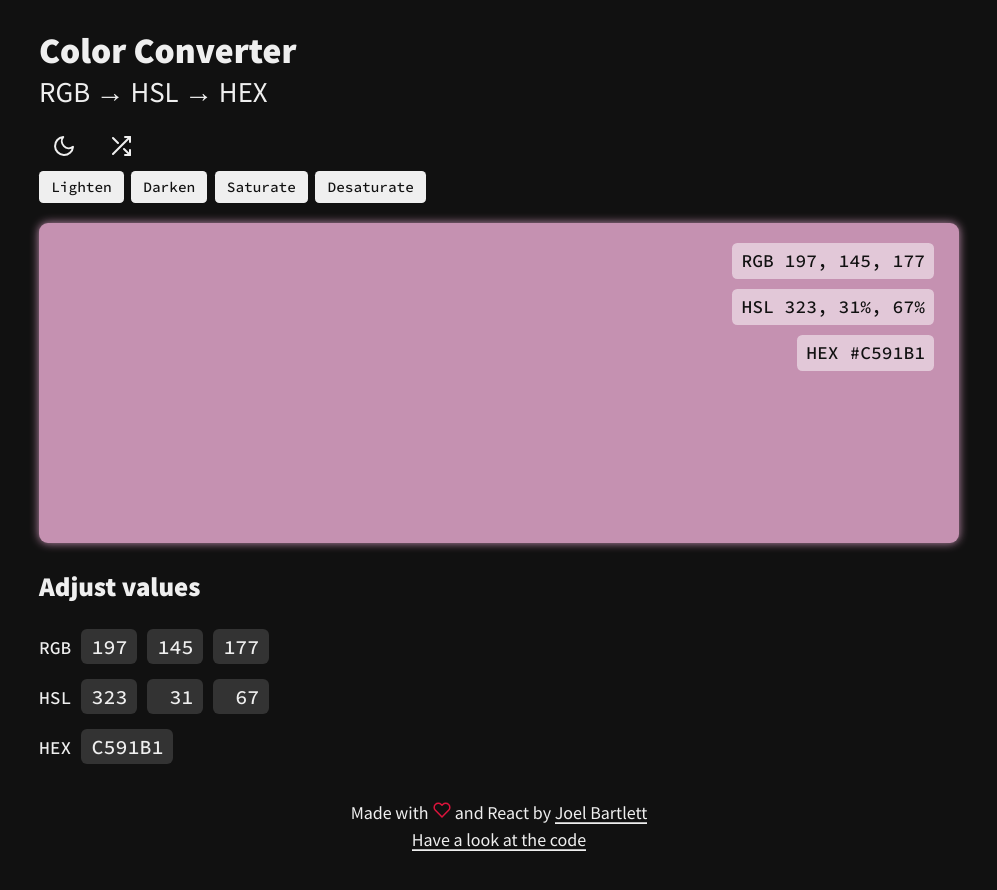
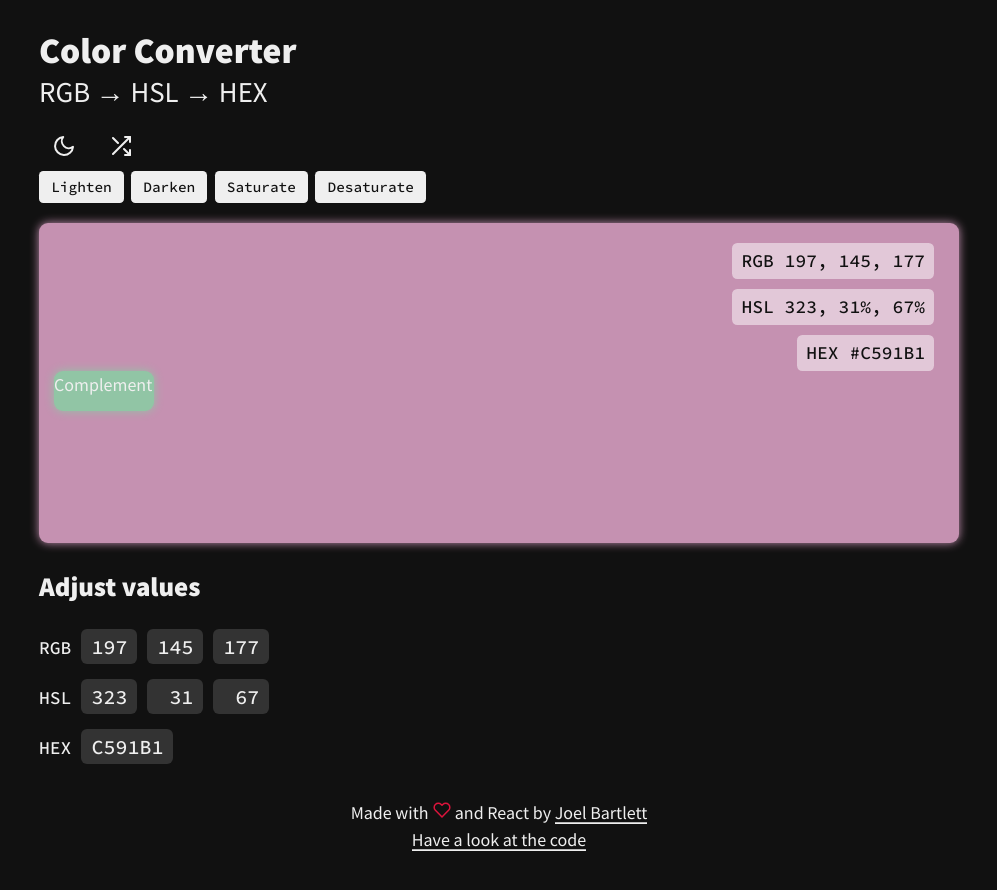
Before and after one commit to murbar/web-color-tool, a React (Create React App) app: page / in a window 1280 px wide. Shown: the top 890 px of the page, without its empty margins (141-1138 px from the left). Built offline with nearby package versions, Linux system fonts and the light colour scheme.

Commit message:
Add complementary color display

```diff
--- /dev/null
+++ b/src/components/Complement.js
@@ -0,0 +1,23 @@
+import React from 'react';
+import styled from 'styled-components';
+import colorConvert from '../colorConvert';
+import { useSpring, animated } from 'react-spring';
+
+const ComplementStyles = styled(animated.div)`
+  width: 10rem;
+  height: 4rem;
+  border-radius: 0.5em;
+`;
+
+export default function Complement({ colorValues }) {
+  const [h, s, l] = colorValues.hsl;
+  const newHue = (h - 180) % 360;
+  const hslCSS = colorConvert.hsl.toCSS([newHue, s, l]);
+  const compColor = useSpring({
+    config: { duration: 400 },
+    background: hslCSS,
+    boxShadow: `0 0 1rem ${hslCSS}`
+  });
+
+  return <ComplementStyles style={compColor}>Complement</ComplementStyles>;
+}
--- a/src/components/Preview.jsx
+++ b/src/components/Preview.jsx
@@ -4,6 +4,7 @@ import media from '../styles/media';
 import colorConvert from '../colorConvert';
 import ColorValues from './ColorValues';
 import { useSpring, animated } from 'react-spring';
+import Complement from './Complement';
 
 const ColorDisplay = styled(animated.div)`
   height: 30vh;
@@ -31,6 +32,7 @@ export default function Preview({ colorValues }) {
   return (
     <ColorDisplay style={color}>
       <ColorValues colorValues={colorValues} />
+      <Complement colorValues={colorValues} />
     </ColorDisplay>
   );
 }
```
